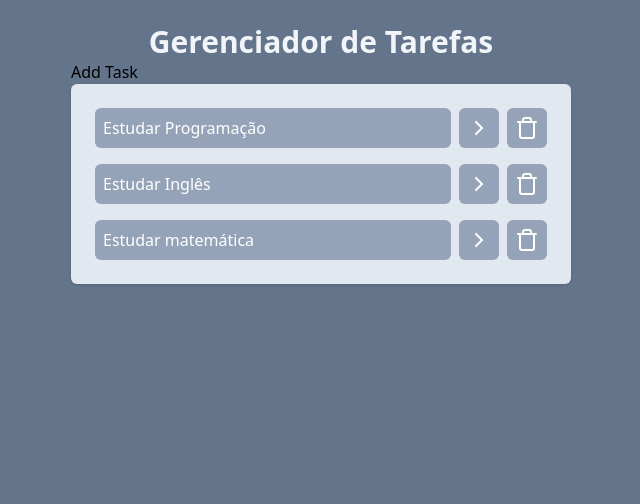
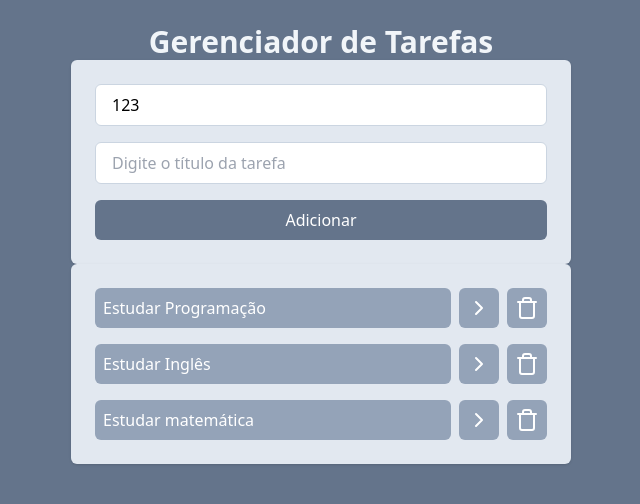
Before and after one commit to Ninneee12/todolist, a React (Vite) app: page / in a window 1280 px wide. Shown: the top 504 px of the page, without its empty margins (319-959 px from the left). Built offline with nearby package versions, Linux system fonts and the light colour scheme.

Commit message:
create the AddTask Component

```diff
--- a/src/components/AddTask.jsx
+++ b/src/components/AddTask.jsx
@@ -1,5 +1,39 @@
-function AddTask() {
-  return <h1> Add Task</h1>;
+import { useState } from "react";
+
+function AddTask({ onAddTaskSubmit }) {
+  const [title, setTitle] = useState("123");
+  const [description, setDescription] = useState("");
+  return (
+    <div className="space-y-4 p-6 bg-sp bg-slate-200 rounded-md shadow flex flex-col">
+      <input
+        className="border border-slate-300 outline-slate-400 px-4 py-2 rounded-md"
+        type="text"
+        placeholder="Digite o título da tarefa"
+        value={title}
+        onChange={(event) => setTitle(event.target.value)}
+      />
+      <input
+        className="border border-slate-300 outline-slate-400 px-4 py-2 rounded-md"
+        type="text"
+        placeholder="Digite o título da tarefa"
+        value={description}
+        onChange={(event) => setDescription(event.target.value)}
+      />
+      <button
+        onClick={() => {
+          if (!title.trim() || !description.trim()) {
+            return alert("Preencha o título e a descrição da tarefa. ");
+          }
+          onAddTaskSubmit(title, description);
+          setTitle("");
+          setDescription("");
+        }}
+        className=" bg-slate-500 text-white px-4 py-2 rounded-md font-medium"
+      >
+        Adicionar
+      </button>
+    </div>
+  );
 }
 
 export default AddTask;
```
